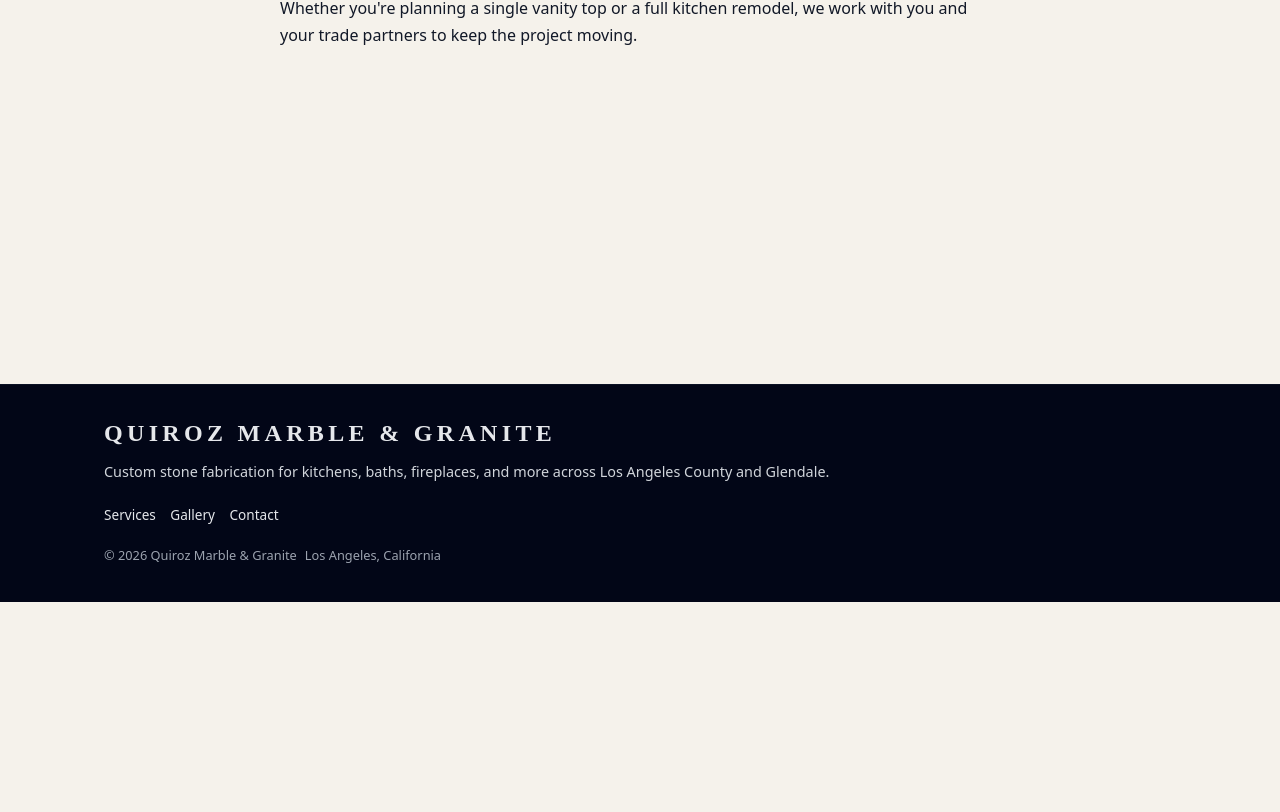
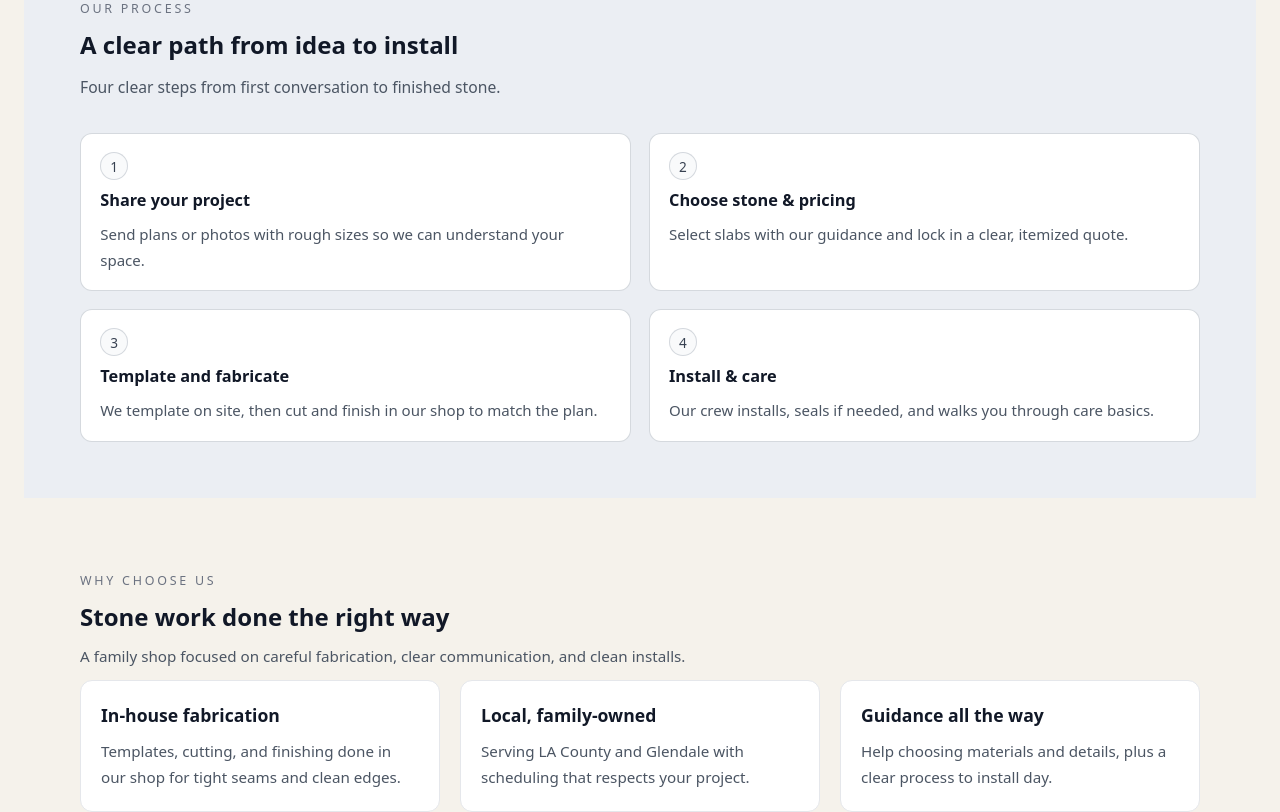
Before and after one commit to leoqjr/quiroz-marble-granite, a Next.js app: page /about in a window 1280 px wide. Shown: the part 312-1124 px from the top of the page. Before the commit the page ends 914 px from the top, so only its background shows below. Built offline with nearby package versions, Linux system fonts and the light colour scheme.

Commit message:
Refine homepage layout, elevate gallery, and improve mobile hero

```diff
--- a/src/app/about/page.tsx
+++ b/src/app/about/page.tsx
@@ -1,23 +1,106 @@
+import { Reveal } from "../../components/Reveal";
+
 export default function AboutPage() {
   return (
     <div className="page">
       <div className="page-inner">
         <h1>About Quiroz Marble &amp; Granite</h1>
         <p className="page-lead">
-          Quiroz Marble &amp; Granite is a local fabrication shop serving
-          homeowners, contractors, and designers in Los Angeles County and
-          Glendale.
-        </p>
-        <p>
-          We focus on clear communication, accurate templates, and careful
-          installation so your stone work fits right the first time.
-        </p>
-        <p>
-          Whether you&apos;re planning a single vanity top or a full kitchen
-          remodel, we work with you and your trade partners to keep the project
-          moving.
+          A family shop in Los Angeles focused on careful stone fabrication,
+          reliable scheduling, and clean installs.
         </p>
       </div>
+
+      {/* Our process (moved from home) */}
+      <Reveal className="section section-muted section-process">
+        <div className="section-inner process">
+          <div className="process-header">
+            <p className="process-kicker">Our process</p>
+            <h2>A clear path from idea to install</h2>
+            <p className="process-lead">
+              Four clear steps from first conversation to finished stone.
+            </p>
+          </div>
+
+          <div className="process-grid">
+            <article className="process-step">
+              <div className="process-step-number">1</div>
+              <h3>Share your project</h3>
+              <p>
+                Send plans or photos with rough sizes so we can understand your
+                space.
+              </p>
+            </article>
+
+            <article className="process-step">
+              <div className="process-step-number">2</div>
+              <h3>Choose stone &amp; pricing</h3>
+              <p>
+                Select slabs with our guidance and lock in a clear, itemized
+                quote.
+              </p>
+            </article>
+
+            <article className="process-step">
+              <div className="process-step-number">3</div>
+              <h3>Template and fabricate</h3>
+              <p>
+                We template on site, then cut and finish in our shop to match
+                the plan.
+              </p>
+            </article>
+
+            <article className="process-step">
+              <div className="process-step-number">4</div>
+              <h3>Install &amp; care</h3>
+              <p>
+                Our crew installs, seals if needed, and walks you through care
+                basics.
+              </p>
+            </article>
+          </div>
+        </div>
+      </Reveal>
+
+      {/* Why choose us (moved from home) */}
+      <Reveal className="section">
+        <div className="section-inner">
+          <div className="selected-header">
+            <p className="who-kicker">Why choose us</p>
+            <h2>Stone work done the right way</h2>
+            <p className="selected-lead">
+              A family shop focused on careful fabrication, clear communication,
+              and clean installs.
+            </p>
+          </div>
+
+          <div className="section-grid section-grid-3">
+            <article className="card">
+              <h3>In‑house fabrication</h3>
+              <p>
+                Templates, cutting, and finishing done in our shop for tight
+                seams and clean edges.
+              </p>
+            </article>
+
+            <article className="card">
+              <h3>Local, family‑owned</h3>
+              <p>
+                Serving LA County and Glendale with scheduling that respects
+                your project.
+              </p>
+            </article>
+
+            <article className="card">
+              <h3>Guidance all the way</h3>
+              <p>
+                Help choosing materials and details, plus a clear process to
+                install day.
+              </p>
+            </article>
+          </div>
+        </div>
+      </Reveal>
     </div>
   );
 }
--- a/src/app/globals.css
+++ b/src/app/globals.css
@@ -295,7 +295,7 @@ a {
   position: relative;
   overflow: hidden;
   color: #f9fafb;
-  min-height: 80vh; /* was 460px */
+  min-height: 80vh; /* taller hero */
 }
 
 .hero-media {
@@ -329,7 +329,7 @@ a {
   padding: 4rem 1.5rem 3.5rem;
   display: flex;
   align-items: center;
-  min-height: 80vh; /* match full viewport */
+  min-height: 80vh;
 }
 
 .hero-content {
@@ -540,8 +540,10 @@ a {
 .btn-primary:hover {
   background-color: var(--qm-primary-hover);
   color: #ffffff;
-  box-shadow: var(--qm-shadow-soft);
-  transform: translateY(-1px);
+  box-shadow:
+    0 8px 20px rgba(15, 23, 42, 0.18),
+    0 14px 40px rgba(15, 23, 42, 0.12);
+  transform: translateY(-2px);
 }
 
 .btn-secondary {
@@ -567,8 +569,8 @@ a {
 }
 
 .section-inner > h2 {
-  font-size: 1.5rem;
-  margin-bottom: 1.5rem;
+  font-size: 1.6rem;
+  margin-bottom: 1.25rem;
 }
 
 .section-grid {
@@ -599,7 +601,8 @@ a {
 }
 
 .section-muted {
-  background-color: #e1e4ea; /* slightly cooler, more contrast */
+  background-color: #ebeef3; /* slightly softer, still cool contrast */
+  border-top: 1px solid rgba(148, 163, 184, 0.4);
 }
 
 .section-process {
@@ -720,18 +723,30 @@ a {
 }
 
 .selected-header {
-  max-width: 38rem;
+  max-width: 40rem;
+  margin-bottom: 0.75rem;
+}
+
+.selected-header h2 {
+  margin-top: 0.25rem;
 }
 
 .selected-lead {
-  font-size: 0.96rem;
+  font-size: 0.95rem;
+  line-height: 1.6;
   color: var(--qm-muted-text);
-  margin-top: 0.4rem;
+  margin-top: 0.35rem;
 }
 
 .selected-grid {
   display: grid;
-  gap: 1.2rem;
+  gap: 1.3rem;
+}
+
+@media (min-width: 768px) {
+  .selected-grid {
+    grid-template-columns: repeat(3, minmax(0, 1fr));
+  }
 }
 
 .selected-item {
@@ -742,7 +757,7 @@ a {
 }
 
 .selected-image-frame {
-  position: relative; /* required for next/image fill */
+  position: relative;
   border-radius: 0.65rem;
   border: 1px solid rgba(209, 213, 219, 0.9);
   background: linear-gradient(
@@ -752,7 +767,35 @@ a {
   );
   aspect-ratio: 3 / 2;
   margin-bottom: 0.6rem;
-  overflow: hidden; /* clean crop */
+  overflow: hidden;
+}
+
+/* Hover overlay for Selected work cards */
+.selected-image-overlay {
+  position: absolute;
+  inset: 0;
+  display: flex;
+  align-items: flex-end;
+  justify-content: flex-start;
+  padding: 0.75rem 0.85rem;
+  background: linear-gradient(to top, rgba(15, 23, 42, 0.55), transparent);
+  color: #f9fafb;
+  font-size: 0.8rem;
+  letter-spacing: 0.16em;
+  text-transform: uppercase;
+  opacity: 0;
+  transition: opacity 160ms ease-out;
+}
+
+.selected-image-overlay span {
+  padding: 0.25rem 0.6rem;
+  border-radius: 999px;
+  border: 1px solid rgba(249, 250, 251, 0.8);
+  background-color: rgba(15, 23, 42, 0.4);
+}
+
+.selected-item-hover:hover .selected-image-overlay {
+  opacity: 1;
 }
 
 .selected-item-header {
@@ -954,10 +997,10 @@ a {
 .who-item,
 .process-step {
   transition:
-    transform 160ms ease-out,
-    box-shadow 160ms ease-out,
-    border-color 160ms ease-out,
-    background-color 160ms ease-out;
+    transform 180ms ease-out,
+    box-shadow 180ms ease-out,
+    border-color 180ms ease-out,
+    background-color 180ms ease-out;
 }
 
 .services-item:hover,
@@ -965,8 +1008,10 @@ a {
 .card:hover,
 .who-item:hover,
 .process-step:hover {
-  transform: translateY(-2px);
-  box-shadow: var(--qm-shadow-soft);
+  transform: translateY(-3px);
+  box-shadow:
+    0 10px 25px rgba(15, 23, 42, 0.1),
+    0 18px 55px rgba(15, 23, 42, 0.08);
   border-color: var(--qm-primary);
   background-color: #ffffff;
 }
@@ -1199,6 +1244,11 @@ a {
     margin-top: 1rem;
   }
 
+  /* Hide extra hero line on small screens */
+  .hero-meta-sub {
+    display: none;
+  }
+
   /* Who we serve: tighter spacing */
   .who-header {
     gap: 0.5rem;
```
Also changed, not shown: src/app/page.tsx (+134 -139 lines).
